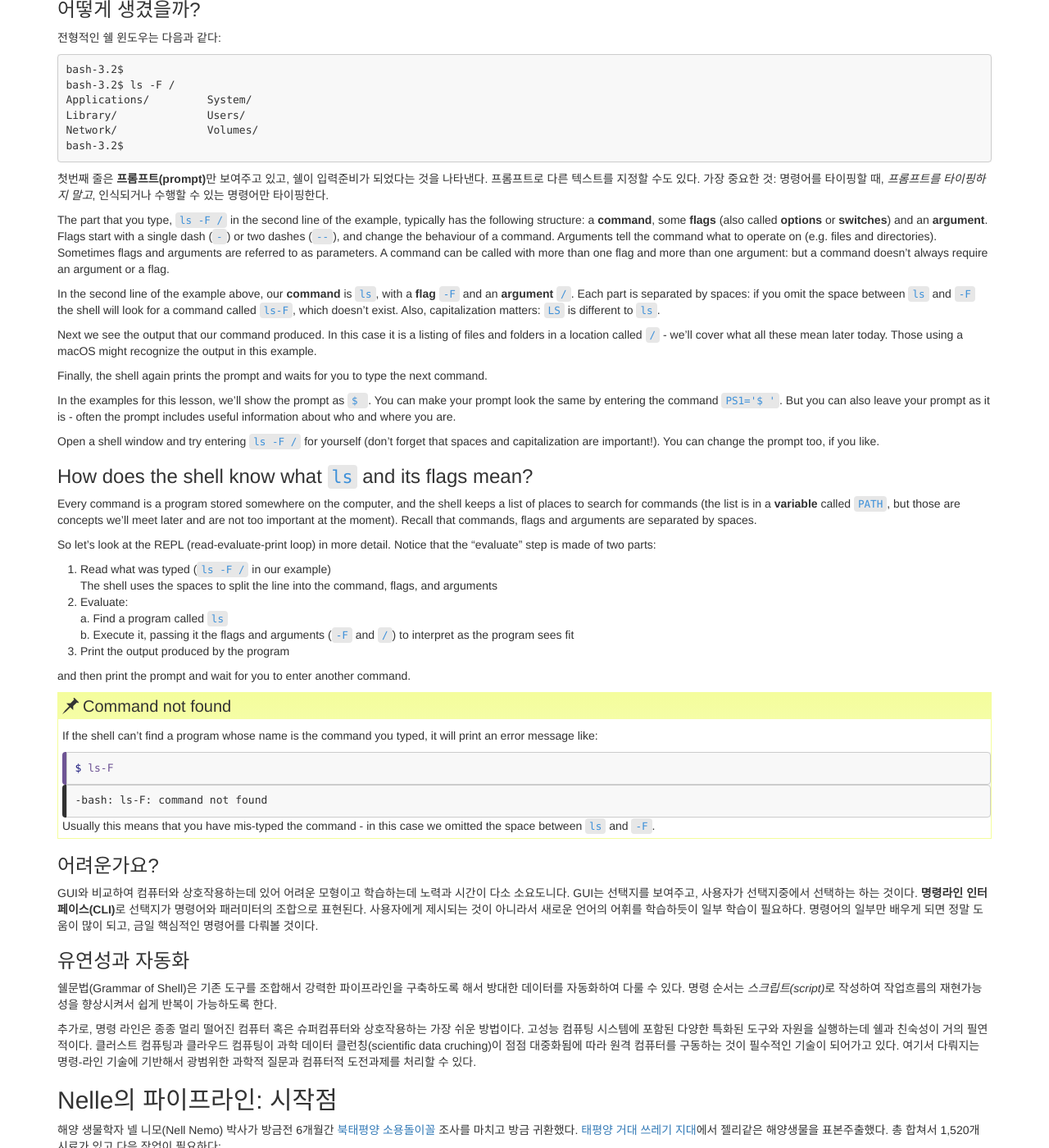
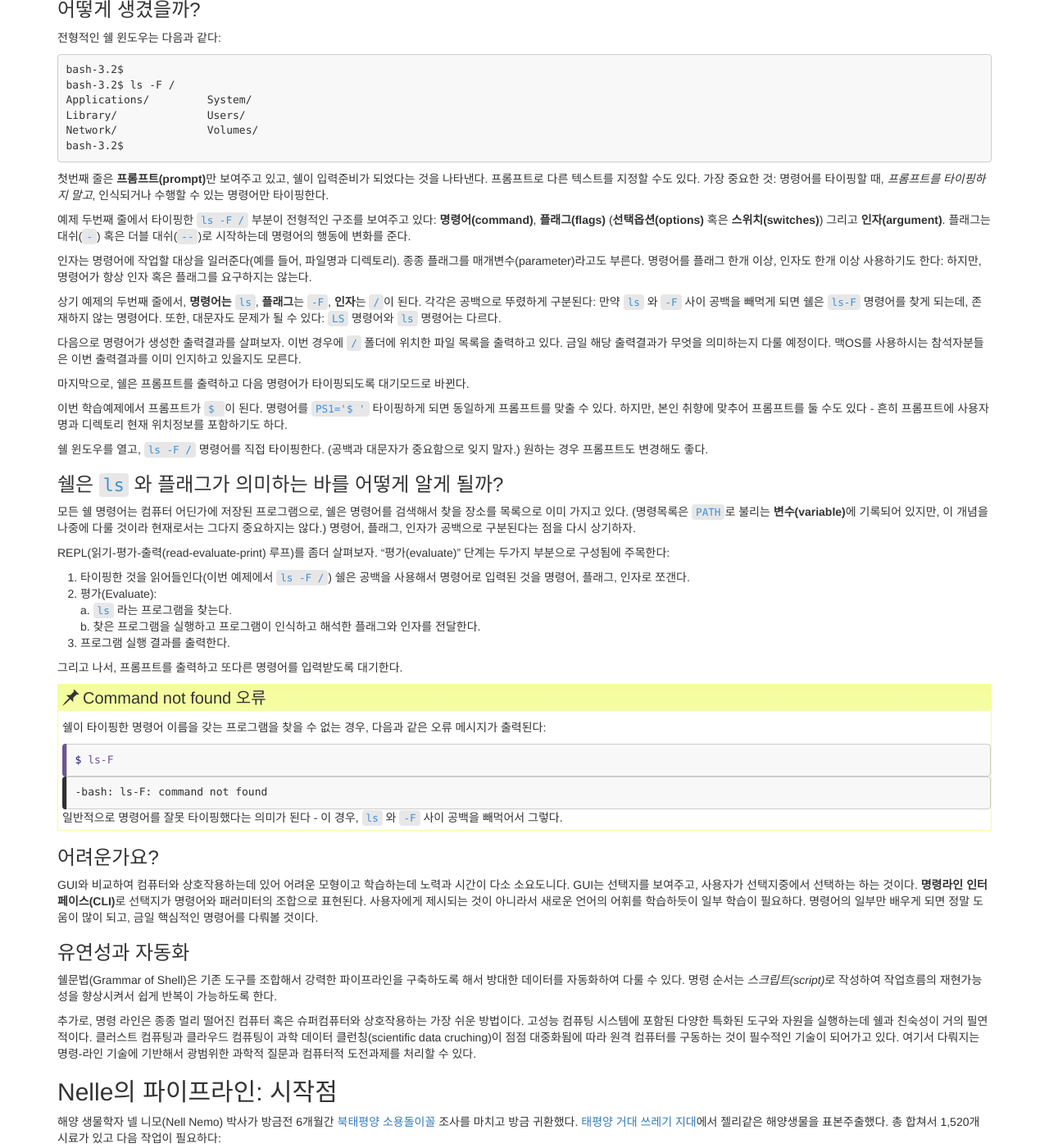
Before and after one commit to statkclee/shell-novice-kr, a Jekyll site: the page built from _episodes/01-intro.md, in a window 1280 px wide and 1400 px high, scrolled down 1245 px. Shown: the whole window at 82% size. Built offline with Jekyll 4.4.1, drawn with Linux system fonts in a browser that asks for light colours.

Commit message:
translated intro

```diff
--- a/_episodes/01-intro.md
+++ b/_episodes/01-intro.md
@@ -103,61 +103,61 @@ bash-3.2$
 프롬프트로 다른 텍스트를 지정할 수도 있다. 가장 중요한 것:
 명령어를 타이핑할 때, *프롬프트를 타이핑하지 말고*, 인식되거나 수행할 수 있는 명령어만 타이핑한다.
 
+예제 두번째 줄에서 타이핑한 `ls -F /` 부분이 전형적인 구조를 보여주고 있다:
+**명령어(command)**, **플래그(flags)** (**선택옵션(options)** 혹은 **스위치(switches)**) 그리고 **인자(argument)**.
+플래그는 대쉬(`-`) 혹은 더블 대쉬(`--`)로 시작하는데 명령어의 행동에 변화를 준다.
+
+인자는 명령어에 작업할 대상을 일러준다(예를 들어, 파일명과 디렉토리).
+종종 플래그를 매개변수(parameter)라고도 부른다.
+명령어를 플래그 한개 이상, 인자도 한개 이상 사용하기도 한다:
+하지만, 명령어가 항상 인자 혹은 플래그를 요구하지는 않는다.
+
+상기 예제의 두번째 줄에서, **명령어는** `ls`, **플래그**는 `-F`,
+**인자**는 `/`이 된다. 각각은 공백으로 뚜렸하게 구분된다:
+만약 `ls` 와 `-F` 사이 공백을 빼먹게 되면 쉘은 `ls-F` 명령어를 찾게 되는데,
+존재하지 않는 명령어다. 또한, 대문자도 문제가 될 수 있다:
+`LS` 명령어와 `ls` 명령어는 다르다.
+
+다음으로 명령어가 생성한 출력결과를 살펴보자.
+이번 경우에 `/` 폴더에 위치한 파일 목록을 출력하고 있다.
+금일 해당 출력결과가 무엇을 의미하는지 다룰 예정이다.
+맥OS를 사용하시는 참석자분들은 이번 출력결과를 이미 인지하고 있을지도 모른다.
+
+마지막으로, 쉘은 프롬프트를 출력하고 다음 명령어가 타이핑되도록 대기모드로 바뀐다.
+
+이번 학습예제에서 프롬프트가 `$ `이 된다. 명령어를 `PS1='$ '` 타이핑하게 되면
+동일하게 프롬프트를 맞출 수 있다.
+하지만, 본인 취향에 맞추어 프롬프트를 둘 수도 있다 - 흔히 프롬프트에
+사용자명과 디렉토리 현재 위치정보를 포함하기도 하다.
+
+쉘 윈도우를 열고, `ls -F /` 명령어를 직접 타이핑한다.
+(공백과 대문자가 중요함으로 잊지 말자.)
+원하는 경우 프롬프트도 변경해도 좋다.
+
+### 쉘은 `ls` 와 플래그가 의미하는 바를 어떻게 알게 될까?
+
+모든 쉘 명령어는 컴퓨터 어딘가에 저장된 프로그램으로,
+쉘은 명령어를 검색해서 찾을 장소를 목록으로 이미 가지고 있다.
+(명령목록은 `PATH`로 불리는 **변수(variable)**에 기록되어 있지만,
+이 개념을 나중에 다룰 것이라 현재로서는 그다지 중요하지는 않다.)
+명령어, 플래그, 인자가 공백으로 구분된다는 점을 다시 상기하자.
+
+REPL(읽기-평가-출력(read-evaluate-print) 루프)를 좀더 살펴보자.
+"평가(evaluate)" 단계는 두가지 부분으로 구성됨에 주목한다:
 
 
-The part that you type,
-`ls -F /` in the second line of the example,
-typically has the following structure: a **command**,
-some **flags** (also called **options** or **switches**) and an **argument**.
-Flags start with a single dash (`-`) or two dashes (`--`), and change the behaviour of a command.
-Arguments tell the command what to operate on (e.g. files and directories).
-Sometimes flags and arguments are referred to as parameters.
-A command can be called with more than one flag and more than one argument: but a
-command doesn't always require an argument or a flag.
+1. 타이핑한 것을 읽어들인다(이번 예제에서 `ls -F /`)
+    쉘은 공백을 사용해서 명령어로 입력된 것을 명령어, 플래그, 인자로 쪼갠다.
+2. 평가(Evaluate):
+    a. `ls` 라는 프로그램을 찾는다.
+    b. 찾은 프로그램을 실행하고 프로그램이 인식하고 해석한 플래그와 인자를 전달한다.
+3. 프로그램 실행 결과를 출력한다.
 
-In the second line of the example above, our **command** is `ls`, with a **flag** `-F` and an
-**argument** `/`. Each part is separated by spaces: if you omit the space
-between `ls` and `-F` the shell will look for a command called `ls-F`, which
-doesn't exist. Also, capitalization matters: `LS` is different to `ls`.
+그리고 나서, 프롬프트를 출력하고 또다른 명령어를 입력받도록 대기한다.
 
-Next we see the output that our command produced. In this case it is a listing
-of files and folders in a location called `/` - we'll cover what all these mean
-later today. Those using a macOS might recognize the output in this example.
-
-Finally, the shell again prints the prompt and waits for you to type the next
-command.
-
-In the examples for this lesson, we'll show the prompt as `$ `. You can make your
-prompt look the same by entering the command `PS1='$ '`. But you can also leave
-your prompt as it is - often the prompt includes useful information about who and where
-you are.
-
-Open a shell window and try entering `ls -F /` for yourself (don't forget that spaces
-and capitalization are important!). You can change the prompt too, if you like.
-
-### How does the shell know what `ls` and its flags mean?
-
-Every command is a program stored somewhere on the computer, and the shell keeps a
-list of places to search for commands (the list is in a **variable** called `PATH`,
-but those are concepts we'll meet later and are not too important at the moment). Recall
-that commands, flags and arguments are separated by spaces.
-
-So let's look at the REPL (read-evaluate-print loop) in more detail. Notice that the
-"evaluate" step is made of two parts:
-
-1. Read what was typed (`ls -F /` in our example)
-    The shell uses the spaces to split the line into the command, flags, and arguments
-2. Evaluate:
-    a. Find a program called `ls`
-    b. Execute it, passing it the flags and arguments (`-F` and `/`) to
-       interpret as the program sees fit
-3. Print the output produced by the program
-
-and then print the prompt and wait for you to enter another command.
-
-> ## Command not found
-> If the shell can't find a program whose name is the command you typed, it
-> will print an error message like:
+> ## Command not found 오류
+> 쉘이 타이핑한 명령어 이름을 갖는 프로그램을 찾을 수 없는 경우,
+> 다음과 같은 오류 메시지가 출력된다:
 >
 > ~~~
 > $ ls-F
@@ -168,8 +168,8 @@ and then print the prompt and wait for you to enter another command.
 > ~~~
 > {: .output}
 >
-> Usually this means that you have mis-typed the command - in this case we omitted
-> the space between `ls` and `-F`.
+> 일반적으로 명령어를 잘못 타이핑했다는 의미가 된다 - 이 경우,
+> `ls` 와 `-F` 사이 공백을 빼먹어서 그렇다.
 {: .callout}
 
 ### 어려운가요?
```
